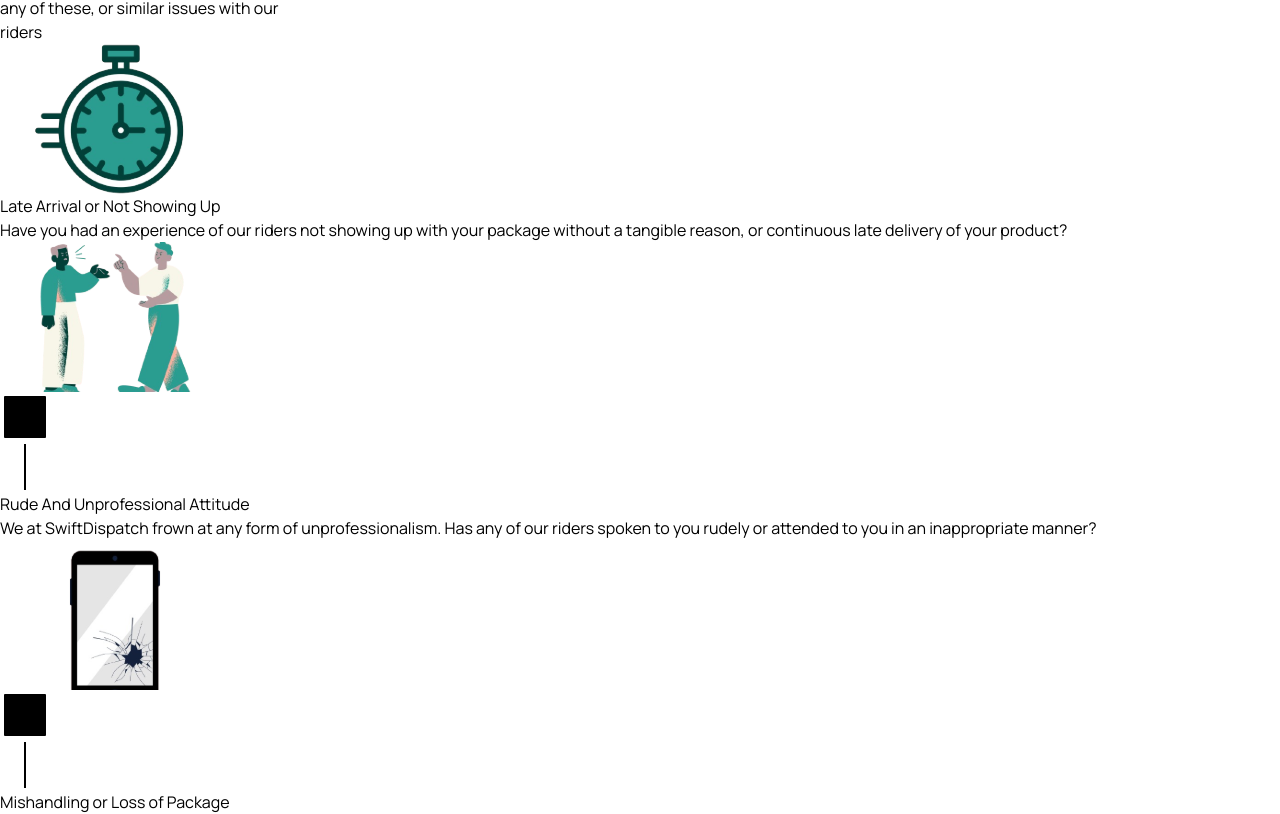
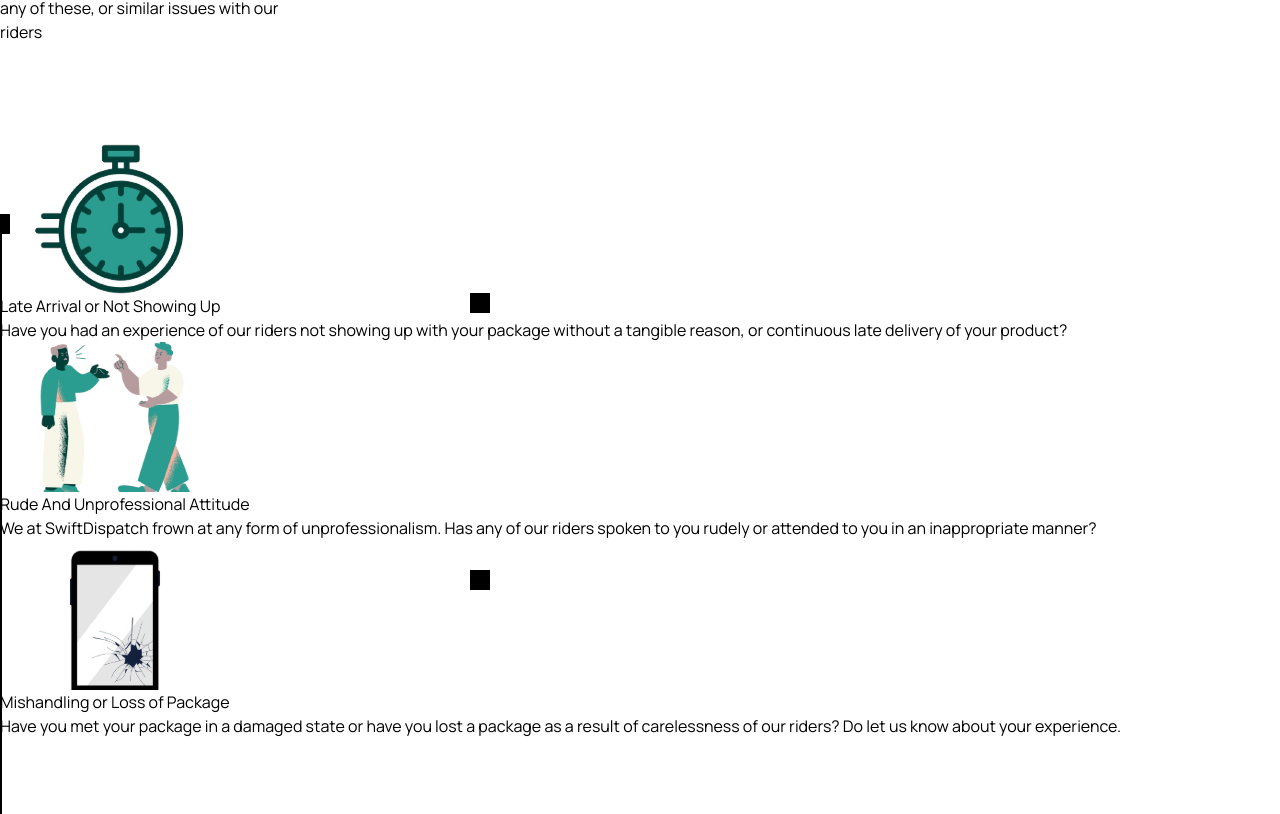
Before and after one commit to ovie012/Swift-Dispatch-Project, a React (Vite) app: page /Report in a window 1280 px wide. Shown: the part 1213-2027 px from the top of the page. Built offline with nearby package versions, Linux system fonts and the light colour scheme.

Commit message:
changes made to report page

```diff
--- a/src/App.css
+++ b/src/App.css
@@ -3020,21 +3020,89 @@ section.last-update-location p:nth-of-type(2) {
 }
 
 /* report a rider page */
+.what-to-report {
+  margin-bottom: 100px;
+}
+
+.reporting {
+  padding-bottom: 100px;
+}
+
+.line-div {
+  position: relative;
+}
+
+.line-box-div {
+  position: relative;
+}
 
 .line{
   width: 2px;
-  height: 500px;
+  height: 650px;
   background: #000;
-  position: relative;
-
-}
-.line::after{
-  content: '';
   position: absolute;
-  width: 8px;
-  height: 8px;
+  top: -80px;
+}
+
+.line::before{
+  content: "";
+  position: absolute;
+  background: #000;
+  width: 20px;
+  height: 20px;
   top: 0;
-  left: 0;
+  left: -10px;
+}
+
+.line::after {
+  content: "";
+  position: absolute;
+  background: #000;
+  width: 20px;
+  height: 20px;
+  bottom: 0;
+  left: -10px;
+}
+
+.line-box::before{
+  content: "";
+  position: absolute;
+  background: #000;
+  width: 20px;
+  height: 20px;
+  top: 25%;
+  left: 36.75%;
+}
+
+.line-box::after {
+  content: "";
+  position: absolute;
+  background: #000;
+  width: 20px;
+  height: 20px;
+  bottom: 25%;
+  left: 36.75%;
+}
+
+@media only screen and (max-width:1000px) {
+  .line-box::before,
+  .line-box::after {
+    left: 35.7%;
+  }
+}
+
+@media only screen and (max-width:900px) {
+  .line-box::before,
+  .line-box::after {
+    left: 33.7%;
+  }
+}
+
+@media only screen and (max-width:800px) {
+  .line-box::before,
+  .line-box::after {
+    left: 34.7%;
+  }
 }
 
 .carousel-container {
--- a/src/Report.jsx
+++ b/src/Report.jsx
@@ -54,9 +54,9 @@ function Report() {
             </div>
           </div>
 
-          <div className="bg-[#DCFFFC] w-full">
+          <div className="bg-[#DCFFFC] w-full reporting">
             <div className="lg:max-w-4xl mx-auto py-10 w-[90%]">
-              <div className="flex flex-col lg:gap-5">
+              <div className="flex flex-col lg:gap-5 what-to-report">
                 <h1 className="text-[1.4rem] sm:text-2xl text-[#004039] font-bold leading-[2.8rem]">
                   What To Report
                 </h1>
@@ -66,21 +66,21 @@ function Report() {
                   <br className="hidden lg:block" /> riders
                 </h5>
               </div>
-              <div className="flex flex-col gap-20 items-center justify-between ">
-                <div className="flex flex-row items-center justify-between w-full bg-red-700">
+              <div className="flex flex-col gap-20 items-center justify-between line-box-div">
+                <div className="flex flex-row items-center justify-between w-full">
                   <img
                     src={stopwatch}
                     alt="Stopwatch icon"
                     className="w-50 h-50"
                   />
-                  <div className="flex flex-col items-center mx-5">
-                    <span className="line"></span>
+                  <div className="flex flex-col items-center mx-5 line-div">
                     {/* <img
                       src="/RAR--square.png"
                       alt="Square"
                       className="w-[50%] h-[50%]"
-                    />
-                    <img src="/RAR--line.png" alt="Line" className="h-[500px] w-[60px]" /> */}
+                    /> */}
+                    <span className="line"></span>
+                    {/* <img src="/RAR--line.png" alt="Line" className="h-[500px] w-[60px]" /> */}
                   </div>
                   <div className="max-w-md">
                     <h1 className="text-lg font-bold">
@@ -100,12 +100,13 @@ function Report() {
                     className="w-50 h-50"
                   />
                   <div className="flex flex-col items-center mx-5">
-                    <img
+                  <span className="line-box"></span>
+                    {/* <img
                       src="/RAR--square.png"
                       alt="Square"
                       className="w-[50%] h-[50%]"
-                    />
-                    <img src="/RAR--line.png" alt="Line" className="" />
+                    /> */}
+                    {/* <img src="/RAR--line.png" alt="Line" className="" /> */}
                   </div>
                   <div className="max-w-md">
                     <h1 className="text-lg font-bold">
@@ -125,12 +126,12 @@ function Report() {
                     className="w-50 h-50"
                   />
                   <div className="flex flex-col items-center mx-5">
-                    <img
+                    {/* <img
                       src="/RAR--square.png"
                       alt="Square"
                       className="w-[50%] h-[50%]"
-                    />
-                    <img src="/RAR--line.png" alt="Line" className="" />
+                    /> */}
+                    {/* <img src="/RAR--line.png" alt="Line" className="" /> */}
                   </div>
                   <div className="max-w-md">
                     <h1 className="text-lg font-bold">
```
